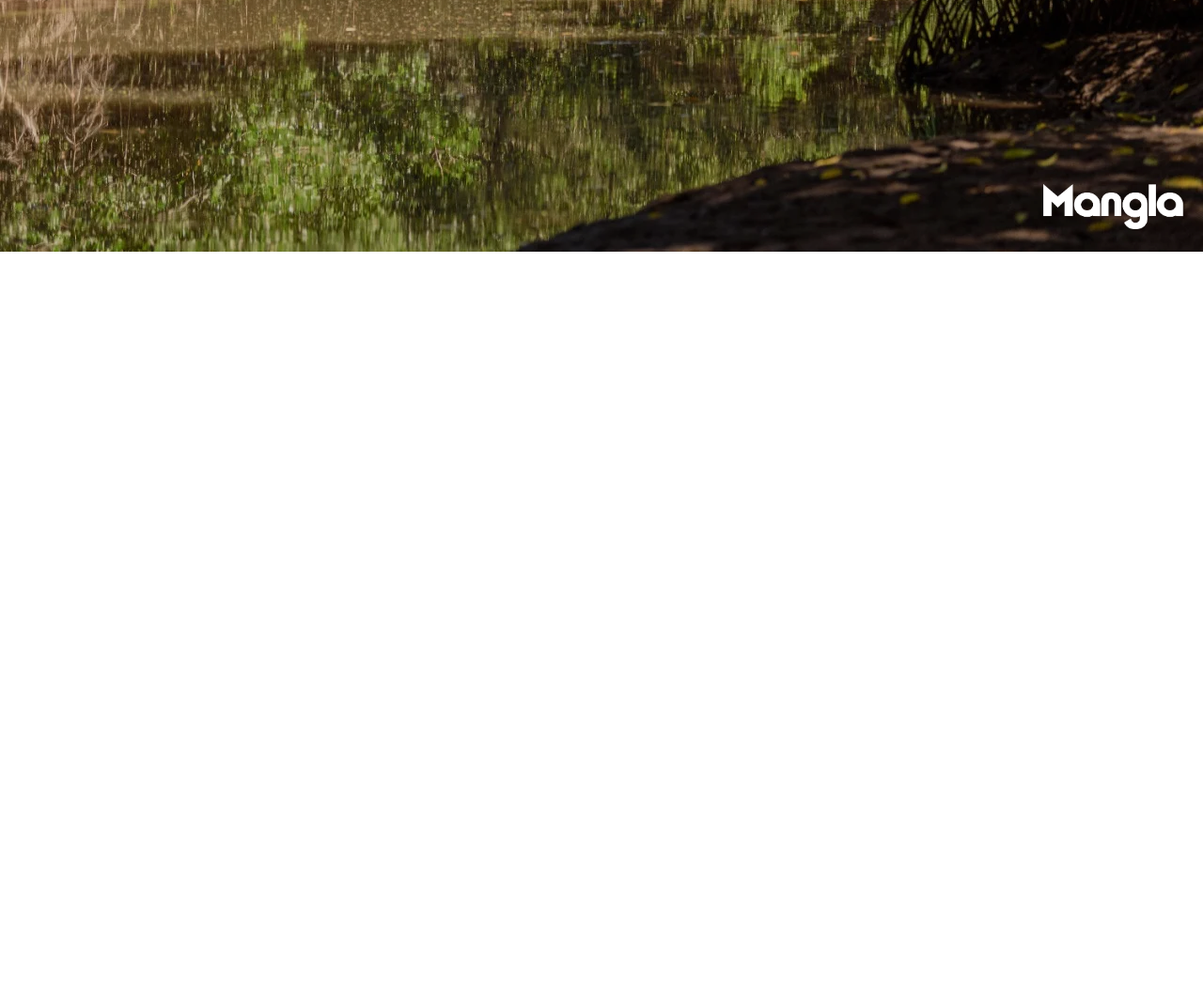
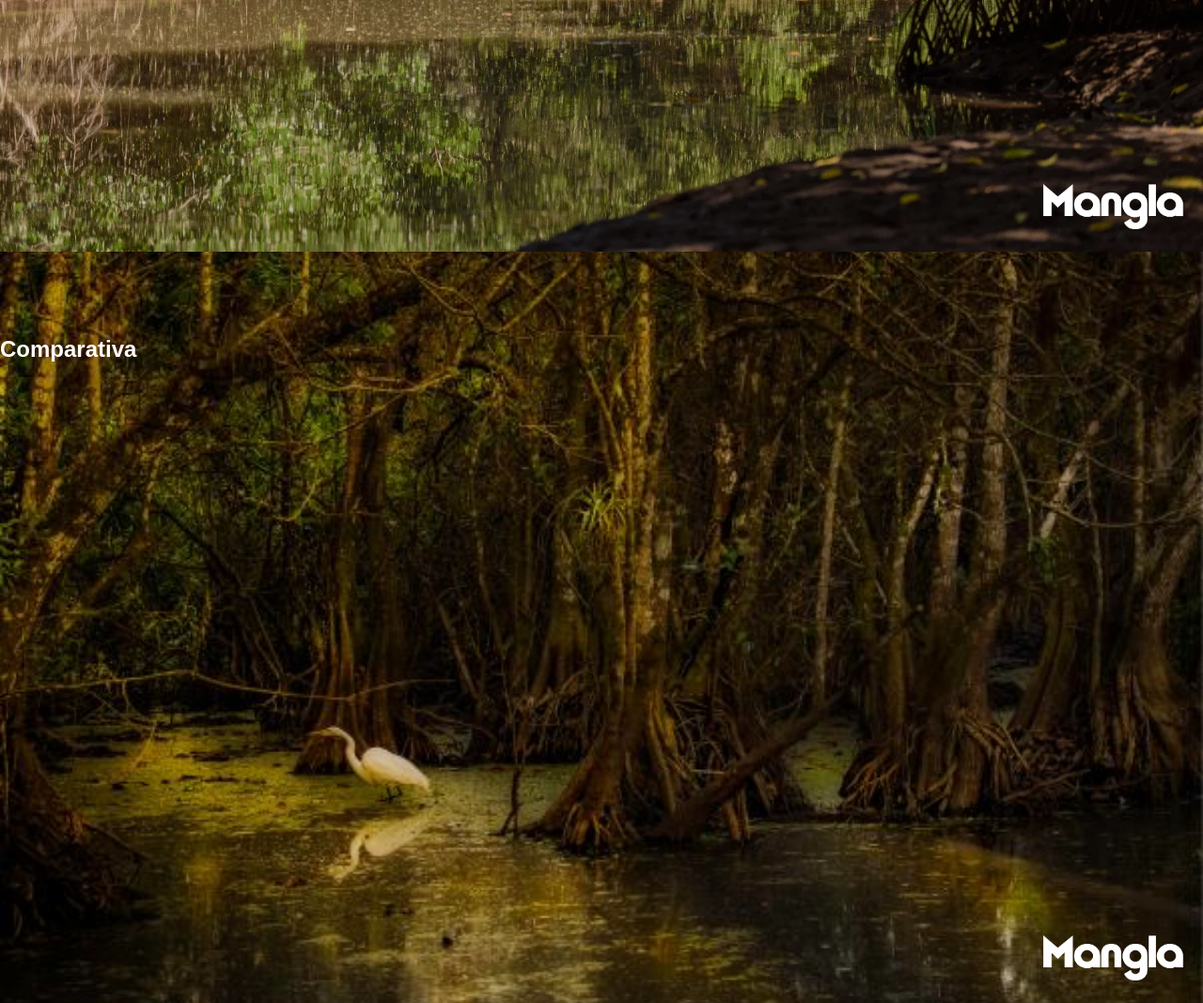
Before and after one commit to AlejandraMangla/Mangla, a plain HTML site: page assets/pages/servicios.html in a window 1280 px wide. Shown: the part 2932-4000 px from the top of the page at 94% size. Before the commit the page ends 3200 px from the top, so only its background shows below. Drawn offline with nearby package versions, Linux system fonts and the light colour scheme.

Commit message:
Implementando parte 5 servicios

```diff
--- a/assets/css/servicios.css
+++ b/assets/css/servicios.css
@@ -259,7 +259,8 @@
   padding-left: 60px;
 }
 
-.oxigeno {
+.oxigeno,
+.co2 {
   position: relative;
   color: white;
   z-index: 2;
@@ -272,15 +273,18 @@
   padding-left: 100px;
 }
 
-.oxigeno h2 {
+.oxigeno h2,
+.co2 h2 {
   font-size: 45px;
 }
 
-.oxigenoinfo h3 {
+.oxigenoinfo h3,
+.co2info h3 {
   font-size: 25px;
 }
 
-.oxigenoinfo p {
+.oxigenoinfo p,
+.co2infor p {
   font-size: 20px;
 }
 
@@ -321,6 +325,48 @@
   padding-left: 60px;
 }
 
+/*---------------PARTE 5--------------*/
+.parte5 {
+  background-image: url(../images/Fondos/fondo5_servicios.jpg);
+  width: 100%;
+  height: 100vh;
+  background-size: cover;
+  background-position: center;
+  background-repeat: no-repeat;
+  position: relative;
+  font-family: "Monse", sans-serif;
+}
+
+.parte5::before {
+  content: "";
+  position: absolute;
+  top: 0;
+  left: 0;
+  width: 100%;
+  height: 100%;
+  background-color: black;
+  opacity: 0.2;
+  z-index: 1;
+}
+
+.containerparte5 {
+  position: relative;
+  display: grid;
+  grid-template-columns: auto auto;
+  align-items: center;
+  gap: 10px;
+  color: white;
+  text-align: left;
+  justify-items: center;
+  z-index: 2;
+  padding-left: 60px;
+}
+
+.comparativa {
+  position: relative;
+  z-index: 2;
+  color: white;
+}
 /*-------------------RESPONSIVE----------------*/
 /* Responsive para pantallas pequeñas */
 @media (max-width: 768px) {
--- a/assets/pages/servicios.html
+++ b/assets/pages/servicios.html
@@ -209,6 +209,22 @@
         </div>
       </div>
     </section>
+    <section class="containerp5">
+      <div class="parte5"><br><br><br><br><br>
+        <div class="comparativa"><h2>Comparativa</h2></div>
+        <div class="containerparte5">
+          <div class="mespasado" id="chart-container3">
+            <canvas id="chart3"></canvas>
+          </div>
+          <div class="hoy" id="chart-container4">
+            <canvas id="chart4"></canvas>
+          </div>
+        </div>
+        <div class="mangla">
+          <img src="../images/Mangla/tipografia Mangla.png" alt="Mangla">
+        </div>
+      </div>
+    </section>
     <script src="https://cdn.jsdelivr.net/npm/chart.js"></script>
     <script src="../js/servicios.js"></script>
   </body>
```
Also changed, not shown: assets/images/Fondos/fondo5_servicios.jpg (added).
